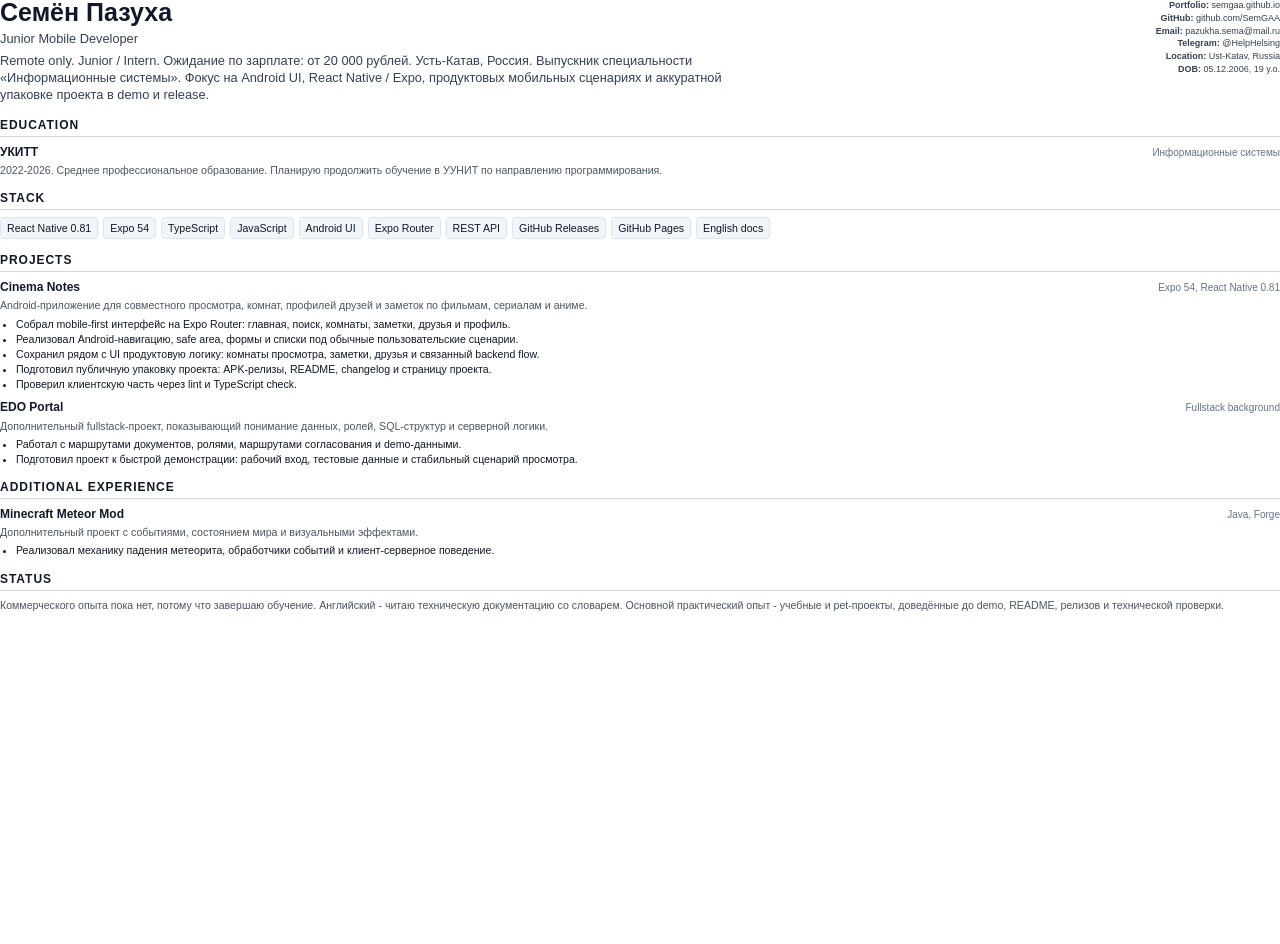
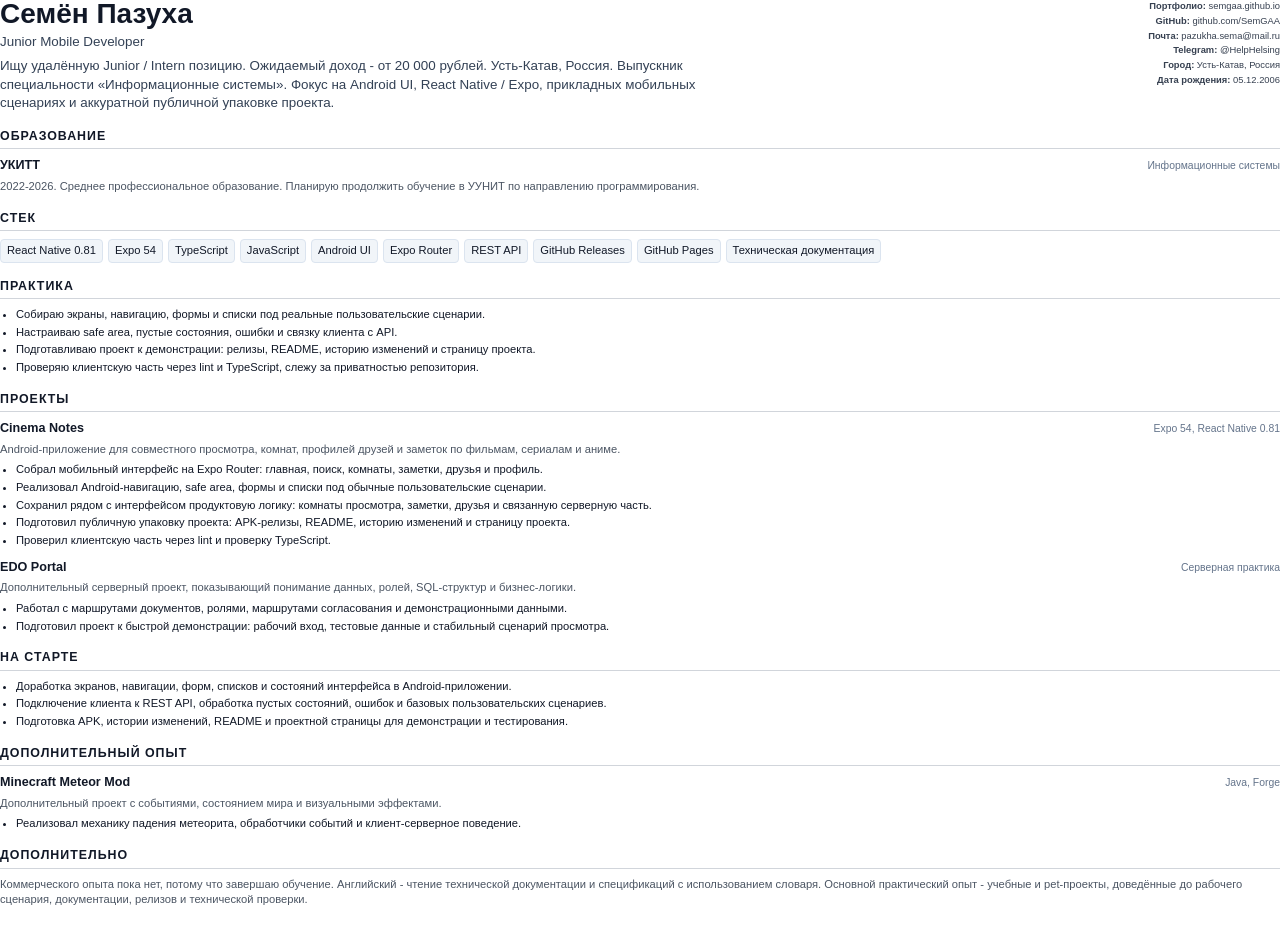
Before and after one commit to SemGAA/SemGAA.github.io, a plain HTML site: page resume-mobile.html in a window 1280 px wide. Drawn offline with Linux system fonts and the light colour scheme.

Commit message:
Refine portfolio copy and resume PDFs

```diff
--- a/resume-mobile.html
+++ b/resume-mobile.html
@@ -7,24 +7,24 @@
     <style>
       @page { size: A4; margin: 11mm; }
       * { box-sizing: border-box; }
-      body { margin: 0; color: #111827; font-family: Arial, Helvetica, sans-serif; font-size: 10.6px; line-height: 1.34; }
+      body { margin: 0; color: #111827; font-family: Arial, Helvetica, sans-serif; font-size: 11.2px; line-height: 1.4; }
       h1, h2, h3, p { margin: 0; }
-      h1 { font-size: 25px; line-height: 1; }
-      h2 { border-bottom: 1px solid #d1d5db; font-size: 12px; letter-spacing: 0.08em; margin: 13px 0 7px; padding-bottom: 3px; text-transform: uppercase; }
-      h3 { font-size: 12px; margin-bottom: 3px; }
+      h1 { font-size: 28px; line-height: 1; }
+      h2 { border-bottom: 1px solid #d1d5db; font-size: 12.4px; letter-spacing: 0.08em; margin: 15px 0 8px; padding-bottom: 3px; text-transform: uppercase; }
+      h3 { font-size: 12.6px; margin-bottom: 4px; }
       a { color: #0f766e; text-decoration: none; }
-      ul { margin: 4px 0 0; padding-left: 16px; }
-      li { margin: 1px 0; }
+      ul { margin: 5px 0 0; padding-left: 16px; }
+      li { margin: 2px 0; }
       .page { min-height: 275mm; }
       .top { display: grid; grid-template-columns: 1.15fr 0.85fr; gap: 18px; align-items: start; }
-      .title p { color: #334155; font-size: 12.8px; margin-top: 5px; }
-      .contacts { color: #374151; display: grid; font-size: 9px; gap: 2px; justify-items: end; line-height: 1.2; text-align: right; }
-      .summary { color: #1f2937; font-size: 11px; margin-top: 10px; }
+      .title p { color: #334155; font-size: 13.4px; margin-top: 5px; }
+      .contacts { color: #374151; display: grid; font-size: 9.4px; gap: 3px; justify-items: end; line-height: 1.25; text-align: right; }
+      .summary { color: #1f2937; font-size: 11.6px; margin-top: 11px; }
       .skills { display: flex; flex-wrap: wrap; gap: 5px; }
       .skills span { background: #f1f5f9; border: 1px solid #dbe4ef; border-radius: 4px; padding: 3px 6px; }
-      .project { break-inside: avoid; margin-bottom: 8px; }
+      .project { break-inside: avoid; margin-bottom: 10px; }
       .project__head { display: flex; justify-content: space-between; gap: 10px; align-items: baseline; }
-      .project__stack { color: #64748b; font-size: 10px; white-space: nowrap; }
+      .project__stack { color: #64748b; font-size: 10.4px; white-space: nowrap; }
       .muted { color: #4b5563; }
     </style>
   </head>
@@ -35,21 +35,21 @@
           <h1>Семён Пазуха</h1>
           <p>Junior Mobile Developer</p>
           <p class="summary">
-            Remote only. Junior / Intern. Ожидание по зарплате: от 20 000 рублей.
-            Усть-Катав, Россия. Выпускник специальности «Информационные системы». Фокус на Android UI, React Native / Expo, продуктовых мобильных сценариях и аккуратной упаковке проекта в demo и release.
+            Ищу удалённую Junior / Intern позицию. Ожидаемый доход - от 20 000 рублей.
+            Усть-Катав, Россия. Выпускник специальности «Информационные системы». Фокус на Android UI, React Native / Expo, прикладных мобильных сценариях и аккуратной публичной упаковке проекта.
           </p>
         </div>
         <div class="contacts">
-          <div><strong>Portfolio:</strong> semgaa.github.io</div>
+          <div><strong>Портфолио:</strong> semgaa.github.io</div>
           <div><strong>GitHub:</strong> github.com/SemGAA</div>
-          <div><strong>Email:</strong> pazukha.sema@mail.ru</div>
+          <div><strong>Почта:</strong> pazukha.sema@mail.ru</div>
           <div><strong>Telegram:</strong> @HelpHelsing</div>
-          <div><strong>Location:</strong> Ust-Katav, Russia</div>
-          <div><strong>DOB:</strong> 05.12.2006, 19 y.o.</div>
+          <div><strong>Город:</strong> Усть-Катав, Россия</div>
+          <div><strong>Дата рождения:</strong> 05.12.2006</div>
         </div>
       </section>
 
-      <h2>Education</h2>
+      <h2>Образование</h2>
       <article class="project">
         <div class="project__head">
           <h3>УКИТТ</h3>
@@ -58,7 +58,7 @@
         <p class="muted">2022-2026. Среднее профессиональное образование. Планирую продолжить обучение в УУНИТ по направлению программирования.</p>
       </article>
 
-      <h2>Stack</h2>
+      <h2>Стек</h2>
       <div class="skills">
         <span>React Native 0.81</span>
         <span>Expo 54</span>
@@ -69,10 +69,20 @@
         <span>REST API</span>
         <span>GitHub Releases</span>
         <span>GitHub Pages</span>
-        <span>English docs</span>
+        <span>Техническая документация</span>
       </div>
 
-      <h2>Projects</h2>
+      <h2>Практика</h2>
+      <article class="project">
+        <ul>
+          <li>Собираю экраны, навигацию, формы и списки под реальные пользовательские сценарии.</li>
+          <li>Настраиваю safe area, пустые состояния, ошибки и связку клиента с API.</li>
+          <li>Подготавливаю проект к демонстрации: релизы, README, историю изменений и страницу проекта.</li>
+          <li>Проверяю клиентскую часть через lint и TypeScript, слежу за приватностью репозитория.</li>
+        </ul>
+      </article>
+
+      <h2>Проекты</h2>
       <article class="project">
         <div class="project__head">
           <h3>Cinema Notes</h3>
@@ -80,27 +90,36 @@
         </div>
         <p class="muted">Android-приложение для совместного просмотра, комнат, профилей друзей и заметок по фильмам, сериалам и аниме.</p>
         <ul>
-          <li>Собрал mobile-first интерфейс на Expo Router: главная, поиск, комнаты, заметки, друзья и профиль.</li>
+          <li>Собрал мобильный интерфейс на Expo Router: главная, поиск, комнаты, заметки, друзья и профиль.</li>
           <li>Реализовал Android-навигацию, safe area, формы и списки под обычные пользовательские сценарии.</li>
-          <li>Сохранил рядом с UI продуктовую логику: комнаты просмотра, заметки, друзья и связанный backend flow.</li>
-          <li>Подготовил публичную упаковку проекта: APK-релизы, README, changelog и страницу проекта.</li>
-          <li>Проверил клиентскую часть через lint и TypeScript check.</li>
+          <li>Сохранил рядом с интерфейсом продуктовую логику: комнаты просмотра, заметки, друзья и связанную серверную часть.</li>
+          <li>Подготовил публичную упаковку проекта: APK-релизы, README, историю изменений и страницу проекта.</li>
+          <li>Проверил клиентскую часть через lint и проверку TypeScript.</li>
         </ul>
       </article>
 
       <article class="project">
         <div class="project__head">
           <h3>EDO Portal</h3>
-          <span class="project__stack">Fullstack background</span>
+          <span class="project__stack">Серверная практика</span>
         </div>
-        <p class="muted">Дополнительный fullstack-проект, показывающий понимание данных, ролей, SQL-структур и серверной логики.</p>
+        <p class="muted">Дополнительный серверный проект, показывающий понимание данных, ролей, SQL-структур и бизнес-логики.</p>
         <ul>
-          <li>Работал с маршрутами документов, ролями, маршрутами согласования и demo-данными.</li>
+          <li>Работал с маршрутами документов, ролями, маршрутами согласования и демонстрационными данными.</li>
           <li>Подготовил проект к быстрой демонстрации: рабочий вход, тестовые данные и стабильный сценарий просмотра.</li>
         </ul>
       </article>
 
-      <h2>Additional Experience</h2>
+      <h2>На старте</h2>
+      <article class="project">
+        <ul>
+          <li>Доработка экранов, навигации, форм, списков и состояний интерфейса в Android-приложении.</li>
+          <li>Подключение клиента к REST API, обработка пустых состояний, ошибок и базовых пользовательских сценариев.</li>
+          <li>Подготовка APK, истории изменений, README и проектной страницы для демонстрации и тестирования.</li>
+        </ul>
+      </article>
+
+      <h2>Дополнительный опыт</h2>
       <article class="project">
         <div class="project__head">
           <h3>Minecraft Meteor Mod</h3>
@@ -112,9 +131,9 @@
         </ul>
       </article>
 
-      <h2>Status</h2>
+      <h2>Дополнительно</h2>
       <article class="project">
-        <p class="muted">Коммерческого опыта пока нет, потому что завершаю обучение. Английский - читаю техническую документацию со словарем. Основной практический опыт - учебные и pet-проекты, доведённые до demo, README, релизов и технической проверки.</p>
+        <p class="muted">Коммерческого опыта пока нет, потому что завершаю обучение. Английский - чтение технической документации и спецификаций с использованием словаря. Основной практический опыт - учебные и pet-проекты, доведённые до рабочего сценария, документации, релизов и технической проверки.</p>
       </article>
     </main>
   </body>
```
Also changed, not shown: index.html (+42 -42 lines), resume-php-laravel.html (+53 -34 lines), 2 other files.
